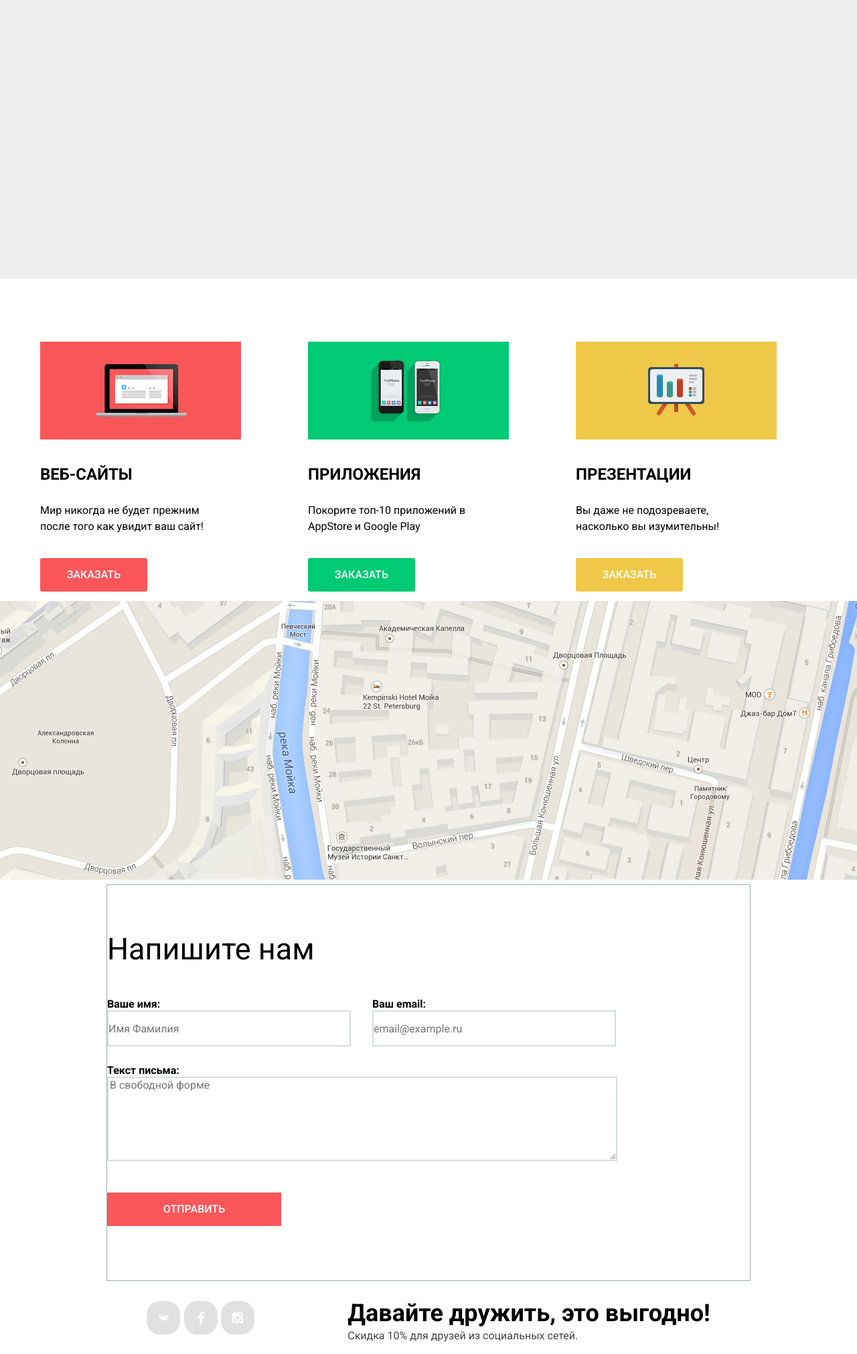
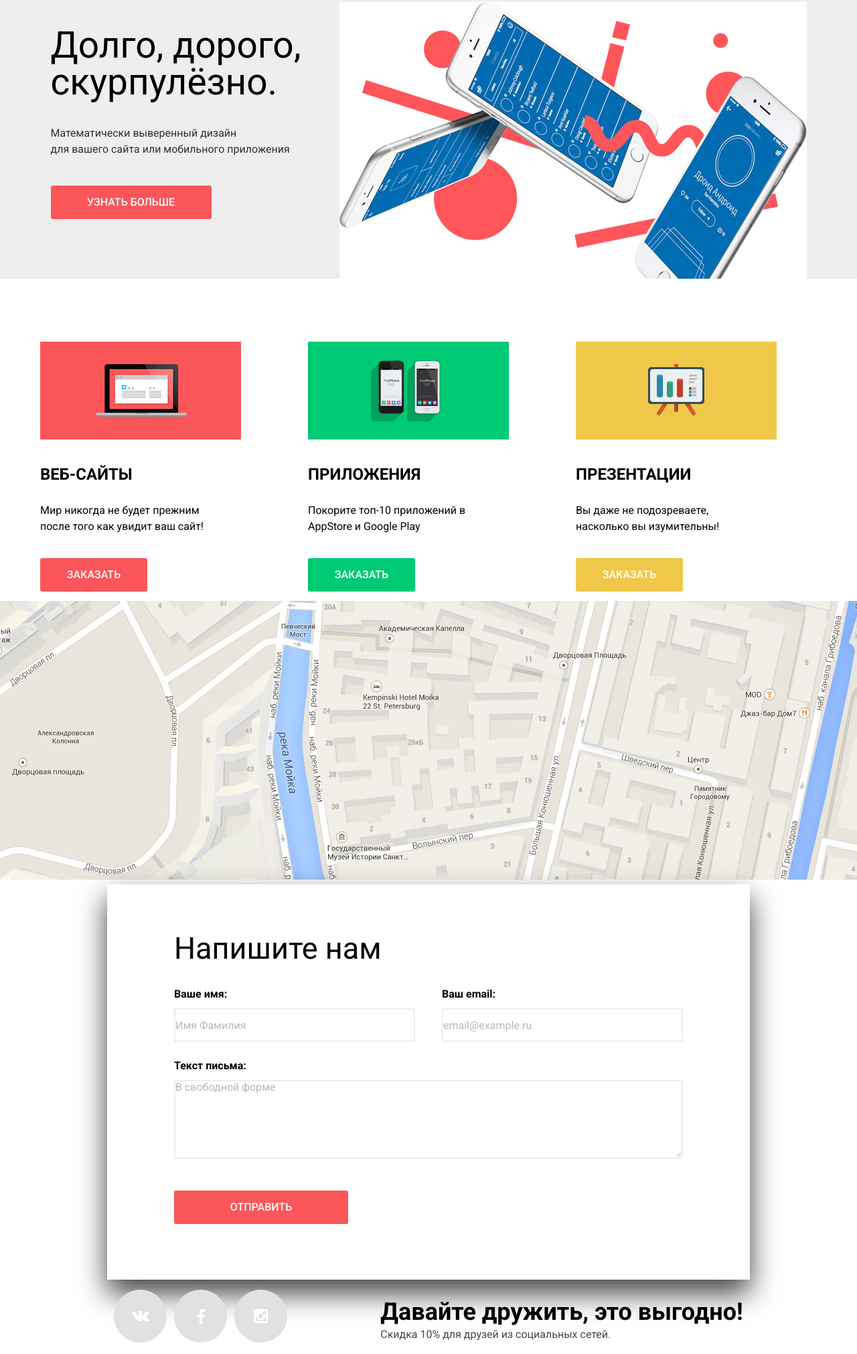
Before and after one commit to Selemenev/640147-nerds-27, a plain HTML site: page index.html in a window 1280 px wide. Shown: the part 129-2150 px from the top of the page at 67% size. Drawn offline with Linux system fonts and the light colour scheme.

Commit message:
Добавлен первый баннер

```diff
--- a/css/style.css
+++ b/css/style.css
@@ -25,7 +25,6 @@ body {
     font-size: 55px;
     line-height: 55px;
     color: #000000;
-
 }
 
 .main-navigation {
@@ -158,6 +157,22 @@ body {
     border: none;
 }
 
+.banner-button {
+    text-transform: uppercase;
+
+    font-weight: 500;
+    font-size: 16px;
+    line-height: 18px;
+    text-align: center;
+    color: #ffffff;
+
+    background-color: #fb565a;
+    width: 240px;
+    height: 50px;
+    border: none;
+    border-radius: 3px;
+}
+
 .feedback-button {
     text-transform: uppercase;
 
@@ -170,7 +185,9 @@ body {
     background-color: #fb565a;
     width: 260px;
     height: 50px;
+    margin-left: 100px;
     border: none;
+    border-radius: 3px;
 }
 
 .discount h2 {
@@ -226,14 +243,15 @@ body {
 .catalog-list {
     list-style: none;
 }
+/* Всплывающее окно */
 
 .feedback h2 {
     margin-top: 73px;
+    margin-left: 100px;
     font-weight: 400;
     font-size: 45px;
     line-height: 45px;
     color: #000000;
-    text-align: left;
 }
 
 .feedback .your-text {
@@ -241,25 +259,29 @@ body {
     font-size: 16px;
     line-height: 18px;
     color: #000000;
-    text-align: left;
 }
 
 .contacts li {
     font-weight: 700;
     font-size: 16px;
     line-height: 18px;
-    margin: 0;
     padding: 0;
-
 }
 
 .feedback-area {
-    width: 754px;
+    box-sizing: border-box;
+    opacity: 50%;
+    margin-top: 12px;
+    padding: 0;
+    width: 760px;
     height: 118px;
     border: 2px solid #d7dcde;
 }
 
 .login-area {
+    opacity: 50%;
+    box-sizing: border-box;
+    margin-top: 12px;
     padding: 0;
     width: 360px;
     height: 50px;
@@ -267,10 +289,85 @@ body {
 }
 
 .email-area {
+    opacity: 50%;
+    box-sizing: border-box;
+    margin-top: 12px;
     padding: 0;
     width: 360px;
     height: 50px;
     border: 2px solid #d7dcde;
+}
+
+.feedback {
+    width: 100%;
+    margin: 0;
+    padding: 0;
+    display: flex;
+    flex-direction: column;
+    align-items: center;
+}
+
+.feedback-item {
+
+    width: 960px;
+    height: 590px;
+    margin: 0;
+    display: flex;
+    flex-direction: column;
+    align-content: center;
+
+    box-shadow: 0px 20px 40px 0 rgba(0, 1, 1, 0.75);
+
+}
+
+.modal-close {
+    width: 21px;
+    height: 21px;
+    top: 1535px;
+    left: 1320px;
+    position: absolute;
+    cursor: pointer;
+
+
+    background-image: url("/img/dec/close-cross.svg");
+    opacity: 30%;
+    border: 0;
+}
+
+.map {
+    padding: 0;
+    margin: 0;
+}
+
+.contacts {
+    padding: 0;
+    margin-left: 100px;
+    margin-top: 0px;
+    width: 760px;
+    display: flex;
+    list-style: none;
+    justify-content: space-between;
+
+
+}
+
+.your-name {
+    display: flex;
+    flex-direction: column;
+}
+
+.your-mail {
+    display: flex;
+    flex-direction: column;
+}
+
+.your-text {
+    width: 760px;
+    margin-left: 100px;
+    display: flex;
+    flex-direction: column;
+    margin-bottom: 47px;
+    margin-top: 27px;
 }
 
 /*Флексы*/
@@ -303,7 +400,8 @@ body {
     min-height: 545px;
     margin-bottom: 80px;
     display: flex;
-    justify-content: center;
+    flex-direction: column;
+    align-content: center;
 }
 
 .catalog-header {
@@ -342,12 +440,58 @@ body {
     margin-right: 26px;
 }
 
+/* Баннера*/
+
+
+.banner-1 h1 {
+    padding: 0;
+    text-transform: none;
+    font-weight: 400;
+    font-size: 55px;
+    line-height: 55px;
+    color: #000000;
+}
+
+.banner-1 {
+    padding: 0;
+    margin-left: auto;
+    margin-right: auto;
+    display: flex;
+    justify-content: space-between;
+    margin-top: 18px;
+    width: 1129px;
+    height: 413px;
+
+}
+
+.baner-1-text {
+    text-align: left;
+    padding: 0;
+    margin-bottom: 18px;
+}
+
+
+.banner-1-text p {
+    padding: 0;
+    margin-bottom: 42px;
+    font-weight: 400;
+    font-size: 16px;
+    line-height: 24px;
+    color: #283136;
+}
+
+.banner-1 figure{
+    margin: 0;
+    padding: 0;
+}
+
+/**/
+
 .container {
     width: 1160px;
     margin-top: 49px;
     margin-left: auto;
     margin-right: auto;
-    margin-top: 50px;
     display: flex;
     align-items: center;
 }
@@ -461,56 +605,6 @@ body {
    margin: 0;
 }
 
-.feedback {
-    width: 100%;
-    margin: 0;
-    padding: 0;
-    display: flex;
-    flex-direction: column;
-    align-items: center;
-
-}
-
-.feedback-item {
-    width: 960px;
-    height: 590px;
-    margin: 0;
-    display: flex;
-    flex-direction: column;
-    border: 1px solid #98b4a8;
-}
-
-.map {
-    padding: 0;
-    margin: 0;
-}
-
-.contacts {
-    padding: 0;
-    width: 760px;
-    display: flex;
-    list-style: none;
-    justify-content: space-between;
-}
-
-.your-name {
-    display: flex;
-    flex-direction: column;
-}
-
-.your-mail {
-    display: flex;
-    flex-direction: column;
-}
-
-.your-text {
-    width: 760px;
-    display: flex;
-    flex-direction: column;
-    margin-bottom: 47px;
-    margin-top: 27px;
-}
-
 .main-footer {
    width: 100%;
 }
@@ -534,7 +628,7 @@ body {
 
 .footer-social ul {
     padding: 0;
-    width: 161px;
+    width: 259px;
     display: flex;
     flex-wrap: wrap;
     justify-content: space-between;
@@ -543,13 +637,13 @@ body {
 }
 
 .social-button  {
-    border-radius: 40%;
+    border-radius: 50%;
     background-color: #e1e1e1;
     display: flex;
     flex-direction: column;
     justify-content: center;
     align-items: center;
-    width: 50px;
-    height: 50px;
+    width: 79px;
+    height: 79px;
 
 }
--- a/index.html
+++ b/index.html
@@ -29,6 +29,16 @@
         <a class="user-basket" href="#">Корзина</a>
         </div>
       </nav>
+      <section class="banner-1">
+        <div class="banner-1-text">
+          <h1>Долго, дорого,<br>скурпулёзно.</h1>
+           <p>Математически выверенный дизайн<br>для вашего сайта или мобильного приложения</p>
+           <button class="button banner-button" name="button">Узнать больше</button>
+        </div>
+        <figure>
+          <img class="slide" src="img/dec/slide-picture.jpg">
+        </figure>
+      </section>
     </header>
     <main class="major">
 
@@ -107,6 +117,7 @@
          </form>
         </div>
          <button class="button feedback-button" type="submit">Отправить</button>
+         <button class="modal-close" type="button"></button>
        </div>
       </section>
    </main>
@@ -115,13 +126,13 @@
     <div class="footer-social">
      <ul>
       <li><a class="social-button" href="#">
-        <img src="img/dec/vk-icon.svg" width="15" height="15">
+        <img src="img/dec/vk-icon.svg" width="26" height="15">
       </a></li>
       <li><a class="social-button" href="#">
-        <img src="img/dec/fb-icon.svg" width="16" height="18">
+        <img src="img/dec/fb-icon.svg" width="12" height="22">
       </a></li>
       <li><a class="social-button" href="#">
-        <img src="img/dec/insta-icon.svg" width="16" height="16">
+        <img src="img/dec/insta-icon.svg" width="21" height="21">
       </a></li>
      </ul>
     </div>
```
Also changed, not shown: catalog.html (+3 -3 lines), img/dec/close-cross.svg (added), img/dec/map-marker.svg (added), img/dec/slide-picture.jpg (added), img/dec/slide-picture@2x.jpg (added), img/dec/slide-picture@3x.jpg (added).
